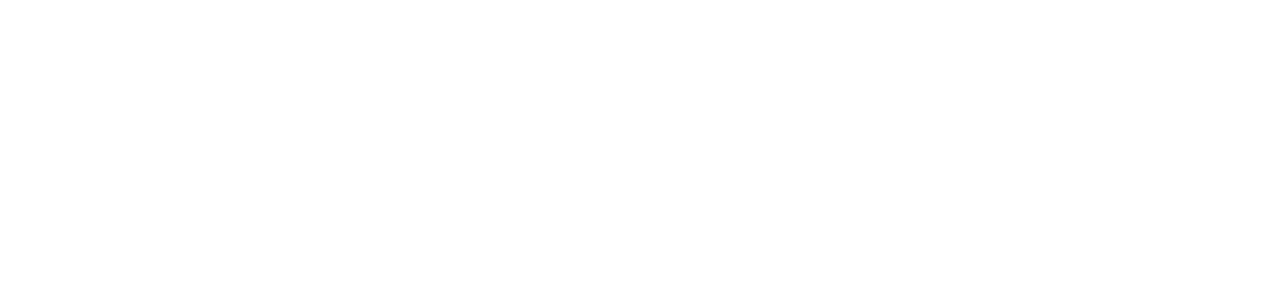
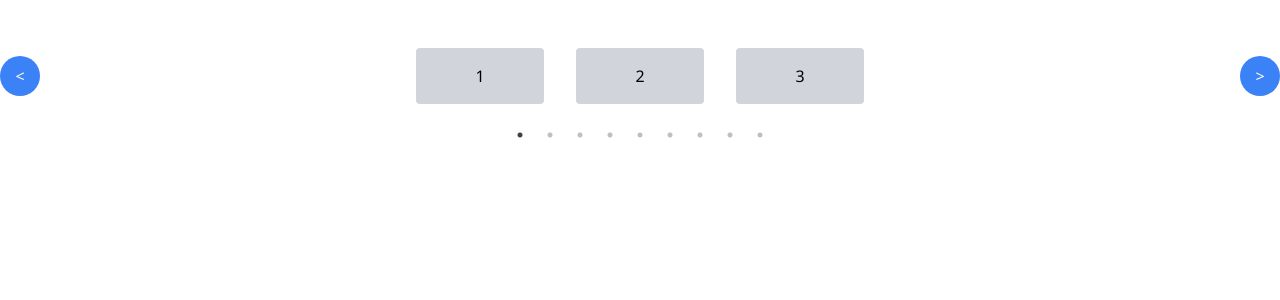
Before and after one commit to 2024-SummerBootcamp-Team-1234/Frontend, a React (Vite) app: page /PostPage in a window 1280 px wide. Before the commit this address had no page. Shown: the top 300 px of the page. Built offline with nearby package versions, Linux system fonts and the light colour scheme.

Commit message:
feat : 캐러셀 사용을 위한 설정과 PostPage.tsx UI 테스트

```diff
--- a/package.json
+++ b/package.json
@@ -14,11 +14,14 @@
     "react-dom": "^18.3.1",
     "react-icons": "^5.2.1",
     "react-router-dom": "^6.24.0",
+    "react-slick": "^0.30.2",
+    "slick-carousel": "^1.8.1",
     "styled-components": "^6.1.11"
   },
   "devDependencies": {
     "@types/react": "^18.3.3",
     "@types/react-dom": "^18.3.0",
+    "@types/react-slick": "^0.23.13",
     "@typescript-eslint/eslint-plugin": "^7.13.1",
     "@typescript-eslint/parser": "^7.13.1",
     "@vitejs/plugin-react-swc": "^3.5.0",
--- a/src/App.tsx
+++ b/src/App.tsx
@@ -1,10 +1,11 @@
 import { Route, Routes } from 'react-router-dom';
 import MainPage from './pages/MainPage';
+import LoginPage from './pages/LoginPage';
+import SignupPage from './pages/SignupPage';
+import MainPage2 from './pages/MainPage2';
 import CategoryPage from './pages/CategoryPage';
+import PostPage from './pages/PostPage';
 
-import LoginPage from './pages/LoginPage';
-import MainPage2 from './pages/MainPage2';
-import SignupPage from './pages/SignupPage';
 
 function App() {
   return (
@@ -14,6 +15,7 @@
       <Route path="/Login" element={<LoginPage />} />
       <Route path="/MainPage2" element={<MainPage2 />} />
       <Route path="/SignUp" element={<SignupPage />} />
+      <Route path="/PostPage" element={<PostPage />} />
     </Routes>
   );
 }
--- a/src/pages/PostPage.tsx
+++ b/src/pages/PostPage.tsx
@@ -1,53 +1,73 @@
-import React, { useState } from 'react';
+import React, { useRef } from "react";
+import Slider from "react-slick";
+import "slick-carousel/slick/slick.css";
+import "slick-carousel/slick/slick-theme.css";
 
-interface Post {
-    title:string;
-    hashtag:string;
-    judgement: string;
-    judgementDescription: string;
+const MultipleItems: React.FC = () => {
+    const sliderRef = useRef<Slider>(null);
+
+    const settings = {
+        dots: true,
+        infinite: true,
+        slidesToShow: 3,
+        slidesToScroll: 1,
+    };
+
+    const handlePrevious = () => {
+        sliderRef.current?.slickPrev();
+    };
+
+    const handleNext = () => {
+        sliderRef.current?.slickNext();
+    };
+
+    return (
+        <div className="container mx-auto mt-8 flex items-center justify-center">
+            <button
+                className="bg-blue-500 text-white w-10 h-10 rounded-full"
+                onClick={handlePrevious}
+            >
+                {'<'}
+            </button>
+            <div className="w-full mx-auto" style={{ maxWidth: '30rem' }}>
+                <Slider ref={sliderRef} {...settings}>
+                    <div className="p-4">
+                        <h3 className="text-center bg-gray-300 p-4 rounded">1</h3>
+                    </div>
+                    <div className="p-4">
+                        <h3 className="text-center bg-gray-300 p-4 rounded">2</h3>
+                    </div>
+                    <div className="p-4">
+                        <h3 className="text-center bg-gray-300 p-4 rounded">3</h3>
+                    </div>
+                    <div className="p-4">
+                        <h3 className="text-center bg-gray-300 p-4 rounded">4</h3>
+                    </div>
+                    <div className="p-4">
+                        <h3 className="text-center bg-gray-300 p-4 rounded">5</h3>
+                    </div>
+                    <div className="p-4">
+                        <h3 className="text-center bg-gray-300 p-4 rounded">6</h3>
+                    </div>
+                    <div className="p-4">
+                        <h3 className="text-center bg-gray-300 p-4 rounded">7</h3>
+                    </div>
+                    <div className="p-4">
+                        <h3 className="text-center bg-gray-300 p-4 rounded">8</h3>
+                    </div>
+                    <div className="p-4">
+                        <h3 className="text-center bg-gray-300 p-4 rounded">9</h3>
+                    </div>
+                </Slider>
+            </div>
+            <button
+                className="bg-blue-500 text-white w-10 h-10 rounded-full"
+                onClick={handleNext}
+            >
+                {'>'}
+            </button>
+        </div>
+    );
 }
 
-const posts = [
-    {title: '최근 재판 결과1', hashtag:'이혼', judgement:'판결 :', judgementDescription:'이혼하면 너무너무 슬프고 돈이 많이 들고 전적이 남고 다음 결혼이 어려워지고 뿌엥~'},
-    {title: '최근 재판 결과2', hashtag:'이혼', judgement:'판결 :', judgementDescription:'이혼하면 너무너무 슬프고 돈이 많이 들고 전적이 남고 다음 결혼이 어려워지고 뿌엥~'},
-    {title: '최근 재판 결과3', hashtag:'이혼', judgement:'판결 :', judgementDescription:'이혼하면 너무너무 슬프고 돈이 많이 들고 전적이 남고 다음 결혼이 어려워지고 뿌엥~'},
-    {title: '최근 재판 결과4', hashtag:'이혼', judgement:'판결 :', judgementDescription:'이혼하면 너무너무 슬프고 돈이 많이 들고 전적이 남고 다음 결혼이 어려워지고 뿌엥~'},
-    {title: '최근 재판 결과5', hashtag:'이혼', judgement:'판결 :', judgementDescription:'이혼하면 너무너무 슬프고 돈이 많이 들고 전적이 남고 다음 결혼이 어려워지고 뿌엥~'},
-    {title: '최근 재판 결과6', hashtag:'이혼', judgement:'판결 :', judgementDescription:'이혼하면 너무너무 슬프고 돈이 많이 들고 전적이 남고 다음 결혼이 어려워지고 뿌엥~'},
-    {title: '최근 재판 결과7', hashtag:'이혼', judgement:'판결 :', judgementDescription:'이혼하면 너무너무 슬프고 돈이 많이 들고 전적이 남고 다음 결혼이 어려워지고 뿌엥~'},
-];
-
-const PostPage: React.FC = () => {
-    // const [selectedPost, setSelectedPost] = useState<Post[]>([]);
-
-    // const handleCarouselSelect =(post:Post) => {
-    //     setSelectedPost(prevPost => {
-    //         if(prevPost.some(p => p.{index} === post.{index} )) {
-    //             return prevPost.filter(p=>p.{index} !== post.{index});
-    //         }else {
-    //             return [...prevPost, post];
-    //         }
-    //     });
-    // };
-
-    return(
-        <div className="w-3/4 m-auto">
-            <div className="mt-20">
-                {posts.map((p) => (
-                    <div>
-                        <div>
-                            <div className={p.title}></div>
-                        </div>
-
-                        <div>
-                            <p></p>
-                        </div>
-                    </div>
-                ))}
-            </div>
-        </div>
-    );
-
-};
-
-export default PostPage;
+export default MultipleItems;
```
Also changed, not shown: 1 other file (tests, documents, lock files or other folders).
